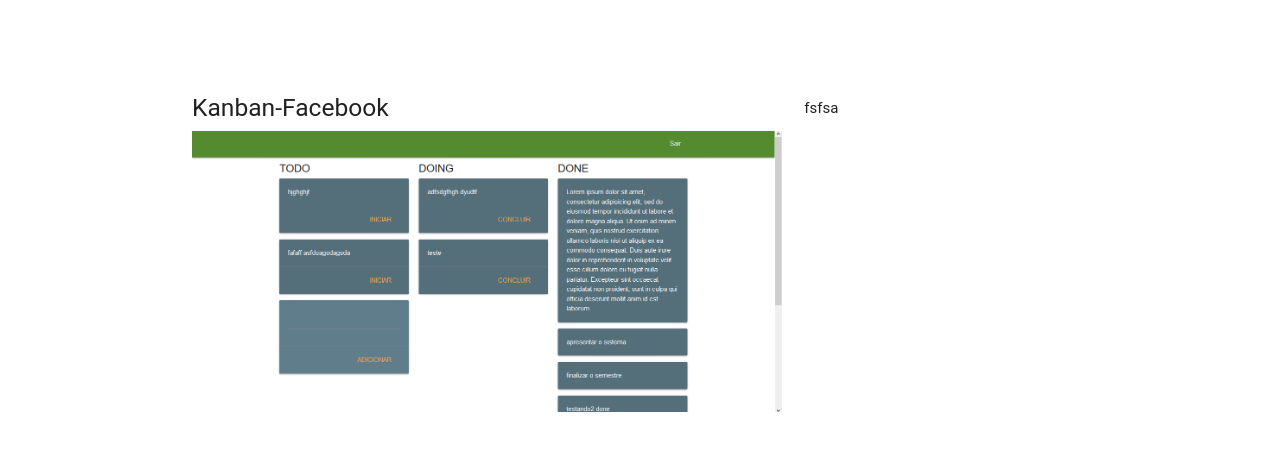
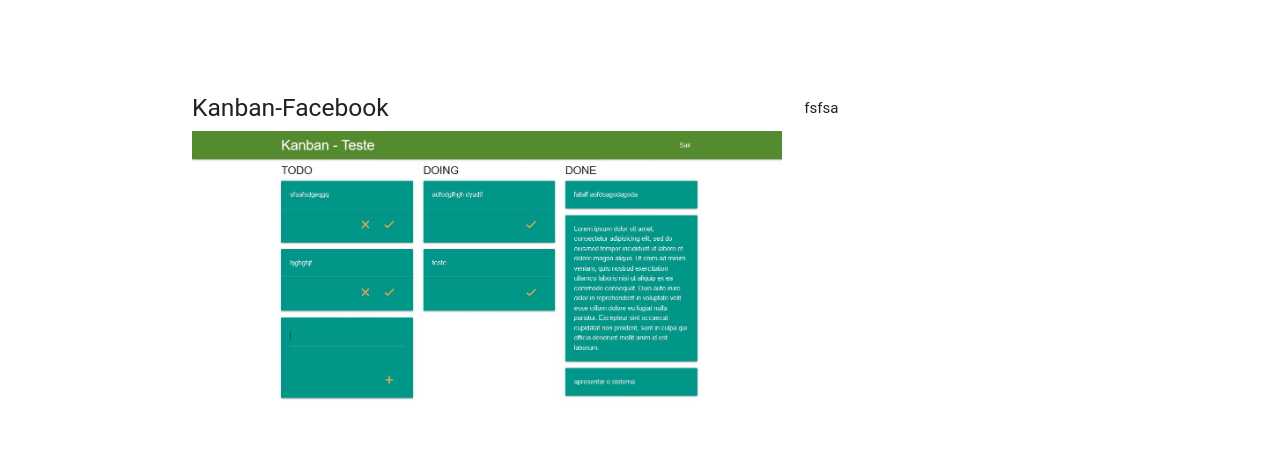
Before and after one commit to wandersoncs/Kanban-Facebook, a plain HTML site: page index.html at #/home in a window 1280 px wide. Shown: the part 72-522 px from the top of the page. Drawn offline with Linux system fonts and the light colour scheme; a web font is replaced by a local one.

Commit message:
modificar imagem inicial

```diff
--- a/views/home.html
+++ b/views/home.html
@@ -26,6 +26,7 @@
 
       <div class="card teal">
         <div class="card-content">
+          <span>Criar nova tarefa</span>
           <input type="text" ng-model="newCard">
         </div>
         <div class="card-action right-align">
--- a/views/login.html
+++ b/views/login.html
@@ -14,7 +14,7 @@
   <div class="row main">
     <div class="col s8">
       <h5>Kanban-Facebook</h5>
-      <img src="img/kanban.PNG" class="responsive-img" alt="Tela Inicial Kanban">
+      <img src="img/kanban.JPG" class="responsive-img" alt="Tela Inicial Kanban">
     </div>
     <div class="col s4">
       <p>fsfsa</p>
```
Also changed, not shown: img/kanban.JPG (added), img/kanban.PNG (deleted).
